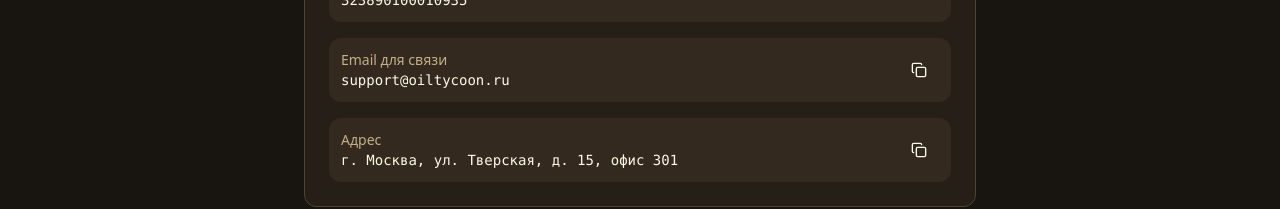
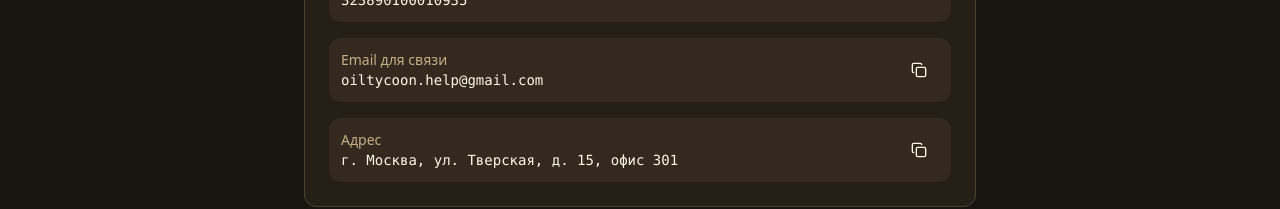
Before and after one commit to resident0730-commits/oil-barons-play, a React (Vite) app: page /requisites in a window 1280 px wide. Shown: the part 464-673 px from the top of the page. Built offline with nearby package versions, Linux system fonts and the light colour scheme.

Commit message:
Update requisites email

```diff
--- a/src/pages/Requisites.tsx
+++ b/src/pages/Requisites.tsx
@@ -12,7 +12,7 @@ const Requisites = () => {
     name: "Oil Tycoon",
     inn: "891151084170",
     ogrnip: "323890100010935",
-    email: "support@oiltycoon.ru",
+    email: "oiltycoon.help@gmail.com",
     address: "г. Москва, ул. Тверская, д. 15, офис 301",
   };
 
```
